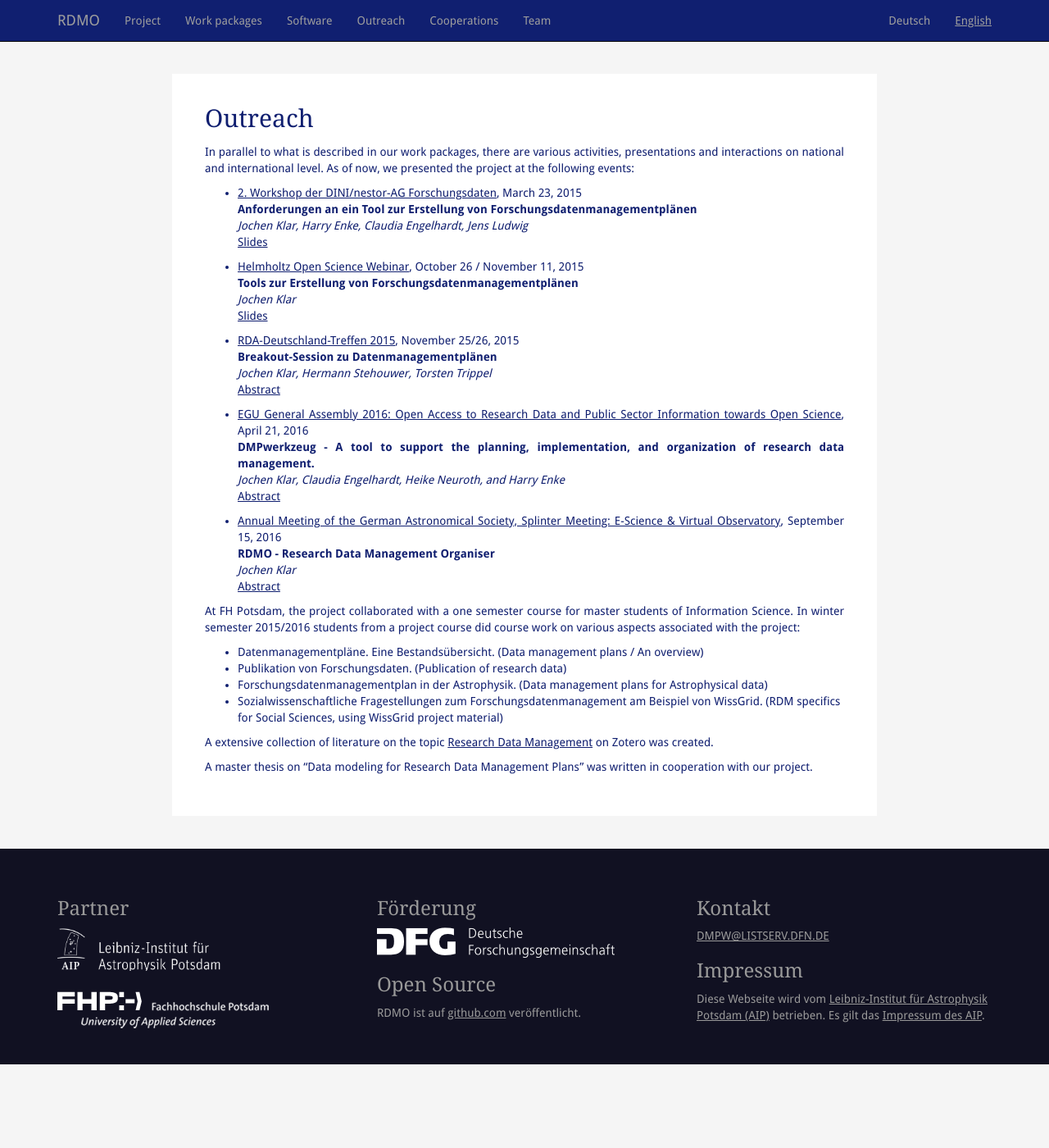
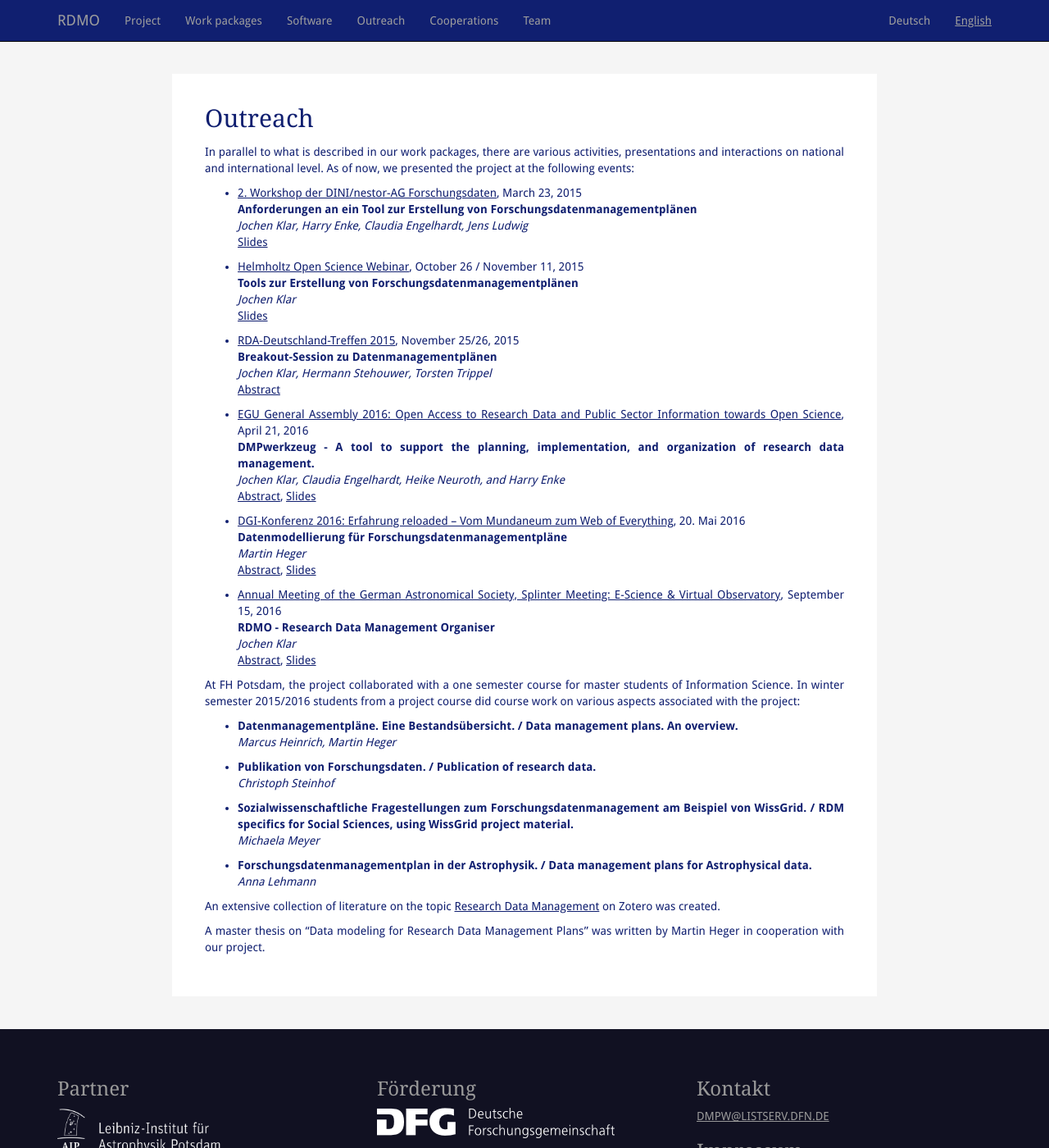
Before and after one commit to rdmorganiser/rdmorganiser.github.io, a Jekyll site: the page built from en/outreach.md, in a window 1280 px wide and 1400 px high. Shown: the whole window at 82% size. Built offline with Jekyll 4.4.1, drawn with Linux system fonts in a browser that asks for light colours.

Commit message:
Update links, add publications

```diff
--- a/en/outreach.md
+++ b/en/outreach.md
@@ -15,34 +15,49 @@
 *Jochen Klar, Harry Enke, Claudia Engelhardt, Jens Ludwig*
 [Slides](http://www.forschungsdaten.org/images/2/27/07--klar--anforderungen-tool.pdf)
 
-* [Helmholtz Open Science Webinar](http://oa.helmholtz.de/bewusstsein-schaerfen/workshops/webinare-zu-forschungsdaten.html), October 26 / November 11, 2015
+* [Helmholtz Open Science Webinar](http://os.helmholtz.de/de/bewusstsein-schaerfen/workshops/webinare-zu-forschungsdaten/), October 26 / November 11, 2015
 **Tools zur Erstellung von Forschungsdatenmanagementplänen**
 *Jochen Klar*
-[Slides](http://oa.helmholtz.de/fileadmin/user_upload/redakteur/Workshops/helmholtz_datenwebinar30_klar.pdf)
+[Slides](http://os.helmholtz.de/fileadmin/user_upload/os.helmholtz.de/Workshops/helmholtz_datenwebinar30_klar.pdf)
 
-* [RDA-Deutschland-Treffen 2015](http://oa.helmholtz.de/bewusstsein-schaerfen/workshops/rda-de-15.html), November 25/26, 2015
+* [RDA-Deutschland-Treffen 2015](http://os.helmholtz.de/de/bewusstsein-schaerfen/workshops/rda-de-15/), November 25/26, 2015
 **Breakout-Session zu Datenmanagementplänen**
 *Jochen Klar, Hermann Stehouwer, Torsten Trippel*
-[Abstract](http://oa.helmholtz.de/bewusstsein-schaerfen/workshops/rda-de-15/sessionabstracts.html#c3994)
+[Abstract](http://os.helmholtz.de/de/bewusstsein-schaerfen/workshops/rda-de-15/sessionabstracts/#c2115)
 
-* [EGU General Assembly 2016: Open Access to Research Data and Public Sector Information towards Open Science](http://oa.helmholtz.de/bewusstsein-schaerfen/workshops/rda-de-15.html), April 21, 2016
+* [EGU General Assembly 2016: Open Access to Research Data and Public Sector Information towards Open Science](http://www.egu2016.eu/), April 21, 2016
 **DMPwerkzeug - A tool to support the planning, implementation, and
 organization of research data management.**
 *Jochen Klar, Claudia Engelhardt, Heike Neuroth, and Harry Enke*
-[Abstract](http://meetingorganizer.copernicus.org/EGU2016/EGU2016-16394.pdf)
+[Abstract](http://meetingorganizer.copernicus.org/EGU2016/EGU2016-16394.pdf), [Slides](http://presentations.copernicus.org/EGU2016-16394_presentation.pdf)
+
+* [DGI-Konferenz 2016: Erfahrung reloaded – Vom Mundaneum zum Web of Everything](http://dgi-info.de/events/dgi-konferenz-erfahrung-reloaded-vom-mundaneum-zum-web-of-everything/), 20. Mai 2016
+**Datenmodellierung für Forschungsdatenmanagementpläne**
+*Martin Heger*
+[Abstract](http://dgi-info.de/wp-content/uploads/2015/11/Heger_DGI2016.pdf), [Slides](http://dgi-info.de/wp-content/uploads/2015/11/DGI-Pr%C3%A4sentation_Martin-Heger.pdf)
 
 * [Annual Meeting of the German Astronomical Society, Splinter Meeting: E-Science & Virtual Observatory](https://escience.aip.de/ag2016/), September 15, 2016
 **RDMO - Research Data Management Organiser**
 *Jochen Klar*
-[Abstract](https://www.ag2016.de/PDF/S5-63.pdf)
+[Abstract](https://www.ag2016.de/PDF/S5-63.pdf), [Slides](https://escience.aip.de/ag2016/klar_AG2016.pdf)
 
 At FH Potsdam, the project collaborated with a one semester course for master students of Information Science. In winter semester 2015/2016 students from a project course did course work on various aspects associated with the project:
 
-* Datenmanagementpläne. Eine Bestandsübersicht. (Data management plans / An overview)
-* Publikation von Forschungsdaten. (Publication of research data)
-* Forschungsdatenmanagementplan in der Astrophysik. (Data management plans for Astrophysical data)
-* Sozialwissenschaftliche Fragestellungen zum Forschungsdatenmanagement am Beispiel von WissGrid. (RDM specifics for Social Sciences, using WissGrid project material)
+* **Datenmanagementpläne. Eine Bestandsübersicht. / Data management plans. An overview.**
+*Marcus Heinrich, Martin Heger*
+{% comment %} [Article]({{ site.baseurl }}/docs/Heinrich_Heger_DMP_eine_Bestandsuebersicht.pdf) {% endcomment %}
 
-A extensive collection of literature on the topic [Research Data Management](https://www.zotero.org/groups/forschungsdaten/items) on Zotero was created.
+* **Publikation von Forschungsdaten. / Publication of research data.**
+*Christoph Steinhof*
+{% comment %} [Article]({{ site.baseurl }}/docs/Projektarbeit_Steinhof_Publikation_von_Forschungsdaten.pdf) {% endcomment %}
 
-A master thesis on “Data modeling for Research Data Management Plans” was written in cooperation with our project.
+* **Sozialwissenschaftliche Fragestellungen zum Forschungsdatenmanagement am Beispiel von WissGrid. / RDM specifics for Social Sciences, using WissGrid project material.**
+*Michaela Meyer*
+{% comment %} [Article]({{ site.baseurl }}/docs/Projektarbeit_Meyer_Sozialwissenschaftliche_Fragestellungen_zum_FDM.pdf) {% endcomment %}
+
+* **Forschungsdatenmanagementplan in der Astrophysik. / Data management plans for Astrophysical data.**
+*Anna Lehmann*
+
+An extensive collection of literature on the topic [Research Data Management](https://www.zotero.org/groups/forschungsdaten/items) on Zotero was created.
+
+A master thesis on “Data modeling for Research Data Management Plans” was written by Martin Heger in cooperation with our project.
```
Also changed, not shown: vernetzung.md (+28 -13 lines).
